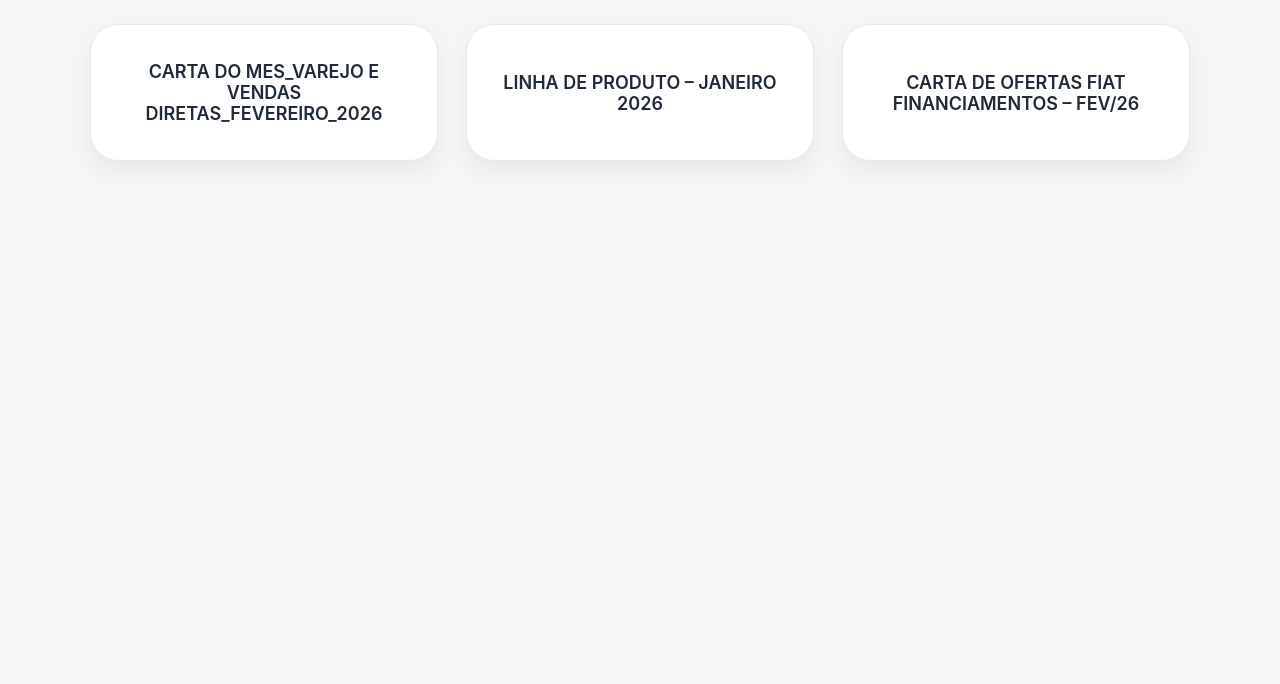
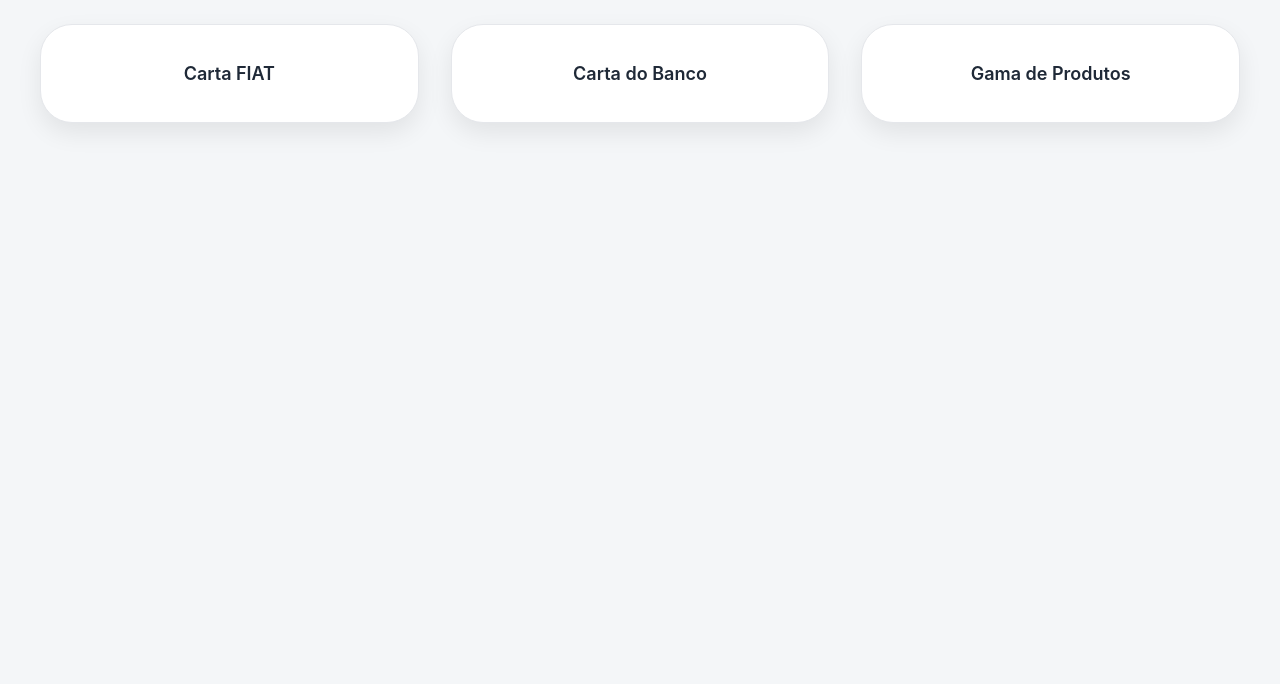
Before and after one commit to albertomateus10/pdfsdomes, a plain HTML site: page index.html in a window 1280 px wide. Shown: the part 116-800 px from the top of the page. Drawn offline with Linux system fonts and the light colour scheme.

Commit message:
Add files via upload

```diff
--- a/index.html
+++ b/index.html
@@ -21,24 +21,24 @@
     }
 
     .container {
-      max-width: 1100px;
+      max-width: 1200px;
       margin: auto;
       display: grid;
-      grid-template-columns: repeat(auto-fit, minmax(300px, 1fr));
-      gap: 28px;
+      grid-template-columns: repeat(auto-fit, minmax(320px, 1fr));
+      gap: 32px;
     }
 
-    /* BOTÃO COMPLETO COMO LINK */
+    /* BOTÃO IGUAL AO "LINKS ÚTEIS" */
     .doc {
       display: flex;
       align-items: center;
       justify-content: center;
       text-align: center;
 
-      padding: 36px 24px;
-      border-radius: 28px;
+      padding: 38px 26px;
+      border-radius: 32px;
 
-      background: #ffffff;
+      background-color: #ffffff;
       border: 1px solid #e5e7eb;
 
       font-size: 18px;
@@ -48,30 +48,26 @@
       text-decoration: none;
       cursor: pointer;
 
-      box-shadow:
-        0 10px 25px rgba(0,0,0,0.06),
-        inset 0 1px 0 rgba(255,255,255,0.6);
+      box-shadow: 0 10px 24px rgba(0,0,0,0.08);
 
       transition:
-        background-color 0.25s ease,
-        color 0.25s ease,
-        transform 0.25s ease,
-        box-shadow 0.25s ease;
+        background-color 0.22s ease,
+        color 0.22s ease,
+        transform 0.22s ease,
+        box-shadow 0.22s ease;
     }
 
-    /* HOVER AZUL */
     .doc:hover {
-      background: linear-gradient(135deg, #4f6ef7, #3b5bdb);
+      background-color: #4f63d9; /* azul sólido */
       color: #ffffff;
-      transform: translateY(-4px);
-      box-shadow:
-        0 18px 40px rgba(0,0,0,0.18);
+      transform: translateY(-3px);
+      box-shadow: 0 16px 32px rgba(0,0,0,0.18);
+      border-color: transparent;
     }
 
     .doc:active {
       transform: translateY(-1px);
-      box-shadow:
-        0 8px 20px rgba(0,0,0,0.14);
+      box-shadow: 0 10px 22px rgba(0,0,0,0.16);
     }
   </style>
 </head>
@@ -81,22 +77,25 @@
 
   <div class="container">
 
+    <!-- CARTA FIAT -->
     <a class="doc"
-       href="docs/CARTA DO MES_VAREJO E VENDAS DIRETAS_FEVEREIRO_2026.pdf"
-       target="_blank">
-      CARTA DO MES_VAREJO E VENDAS DIRETAS_FEVEREIRO_2026
+       href="cartafiat.pdf"
+       target="_blank" rel="noopener">
+      Carta FIAT
     </a>
 
+    <!-- CARTA BANCO -->
     <a class="doc"
-       href="docs/linha-produto Janeiro 2026.pdf"
-       target="_blank">
-      LINHA DE PRODUTO – JANEIRO 2026
+       href="cartabanco.pdf"
+       target="_blank" rel="noopener">
+      Carta do Banco
     </a>
 
+    <!-- GAMA / LINHA DE PRODUTOS -->
     <a class="doc"
-       href="docs/CARTA DE OFERTAS FIAT FINANCIAMENTOS_FEV26.pdf"
-       target="_blank">
-      CARTA DE OFERTAS FIAT FINANCIAMENTOS – FEV/26
+       href="gama.pdf"
+       target="_blank" rel="noopener">
+      Gama de Produtos
     </a>
 
   </div>
```
Also changed, not shown: 3 other files.
